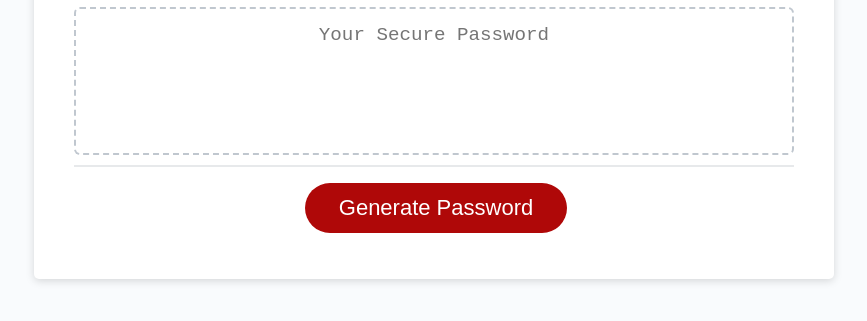
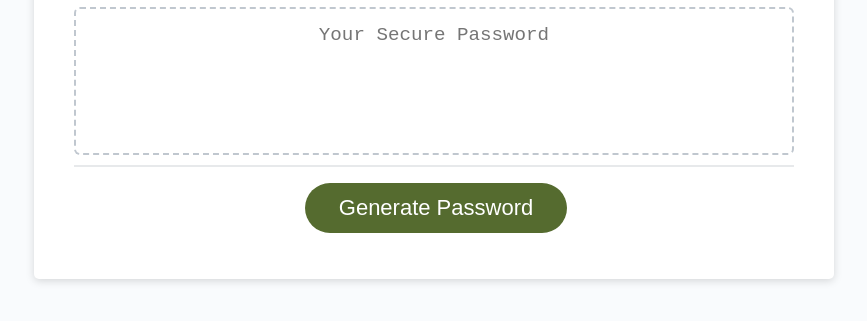
Before and after one commit to Kevin-Hernandez-Garza/passwordGenerator, a plain HTML site: page index.html in a window 1280 px wide. Shown: the part 241-562 px from the top of the page, without its empty margins (206-1073 px from the left). Drawn offline with Linux system fonts and the light colour scheme; files whose address does not match are found by name.

Commit message:
new background color for generate button

```diff
--- a/Develop/styles.css
+++ b/Develop/styles.css
@@ -74,7 +74,7 @@ header {
 
 .btn {
   border: none;
-  background-color: hsl(360, 91%, 36%);
+  background-color: #556B2F;
   border-radius: 25px;
   box-shadow: rgba(0, 0, 0, 0.1) 0px 1px 6px 0px rgba(0, 0, 0, 0.2) 0px 1px 1px
     0px;
```
